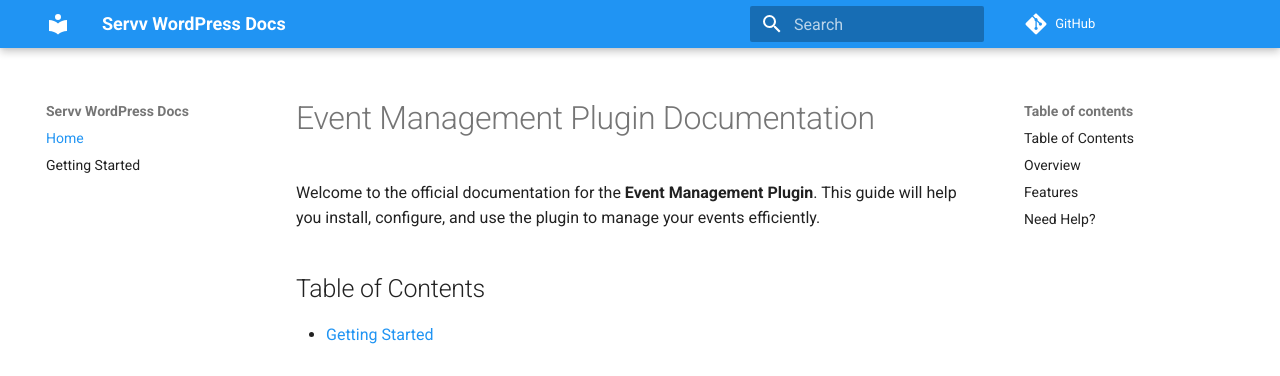
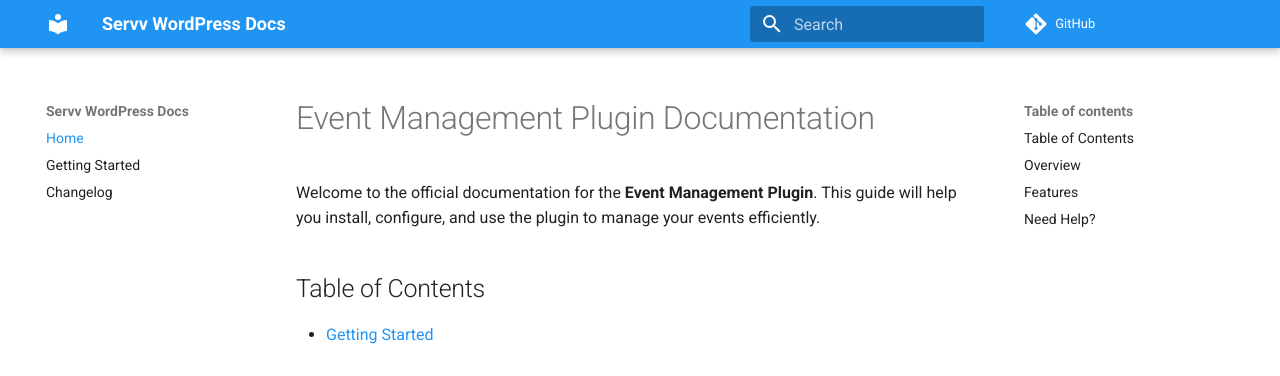
Before and after one commit to varuncoderise/demo_docs, an MkDocs documentation site: the page built from docs/index.md, in a window 1280 px wide. Shown: the top 376 px of the page. Built offline with MkDocs 1.6.1 and Material for MkDocs 9.7.7, drawn with Linux system fonts in a browser that asks for light colours; comment, search, counter and statistics services are not loaded.

```diff
--- a/mkdocs.yml
+++ b/mkdocs.yml
@@ -7,5 +7,6 @@
 nav:
   - Home: index.md
   - Getting Started: getting-started.md
+  - Changelog: changelog.md
 repo_url: https://github.com/varuncoderise/demo_docs
 edit_uri: edit/main/docs/
--- /dev/null
+++ b/requirements.txt
@@ -0,0 +1,2 @@
+mkdocs
+mkdocs-material
```
Also changed, not shown: docs/changelog.md (added), 1 other file.
